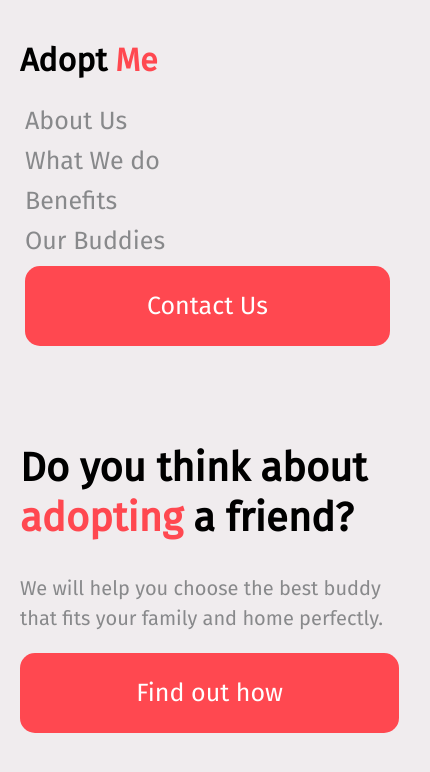
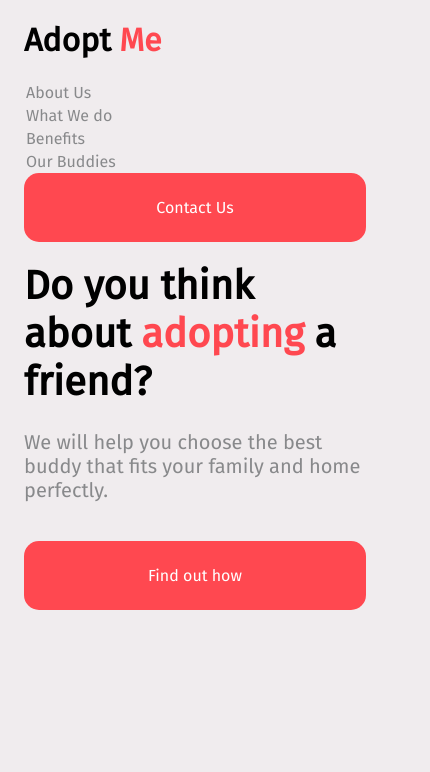
Before and after one commit to cayleatopolski/deliverable_one, a plain HTML site: page index.html in a window 390 px wide. Shown: the whole page, 430 px wide, since content can reach past the window. Drawn offline with Linux system fonts and the light colour scheme.

Commit message:
Deliverable one - First update
Changed to Mobile First
Ensured hover is working for mobile and desktop
Updated img url to "bulldog.jpg"

```diff
--- a/index.html
+++ b/index.html
@@ -16,7 +16,6 @@
         <div class="adopt-me">
             <h1> Adopt <strong>Me</strong></h1>
         </div>
-        <div class="the-nav">
         <ul class="main-nav">
             <li><a href="">About Us</a></li>
             <li><a href="">What We do</a></li>
@@ -24,15 +23,16 @@
             <li><a href="">Our Buddies</a></li>
             <li><a href="" class="button-one">Contact Us</a></li>
         </ul>
-        </div>
     </header>
 
     <main class="para-container">
         <p><span>Do you think about <strong>adopting</strong> a friend?</span></br>
             </br>
             We will help you choose the best buddy that fits your family and home perfectly.</p>
-
+        </br>
+        <div class="btn-container">
             <a href="" class="button-two">Find out how</a>
+        </div>
     </main>
 
 </body>
--- a/style.css
+++ b/style.css
@@ -1,105 +1,85 @@
 html,
 body {
+    margin: 0;
+    padding: 0;
     width: 100%;
     height: 100%;
+    background-color: #F0ECEE;
+    font-family: 'Fira Sans', sans-serif;
 }
 
 
 /* NAV */
 
-.top-container {
-    display: flex;
-    flex-flow: wrap;
-    justify-content: flex-end;
-    padding: 20px 50px;
+header {
+    margin: 0 24px;
 }
 
 ul {
-    display: flex;
-    list-style-type: none;
-    margin-left: 0;
+    list-style: none;
     padding: 0;
 }
 
 li {
-    text-decoration: none;
-    padding: 10px;
+    display: flex;
+    margin: 0;
+    padding: 0;
 }
 
 a {
     text-decoration: none;
     color: #88898B;
+    font-weight: 300;
+    padding: 2px;
 }
 
 a:hover {
     color: #FF4850;
 }
 
-.adopt-me {
-    flex-grow: 1;
-}
-
 
 /* BODY */
 
-body {
-    background-color: #F0ECEE;
-    background: url("file:///C:/Users/woahi/Desktop/topolski-deliverable-one/bulldog.jpg");
-    background-size: 100%;
-    background-repeat: no-repeat;
-    margin: auto;
-    font-family: 'Fira Sans', sans-serif;
-}
-
-.para-container {
-    padding: 50px;
-    height: 50%;
-    width: 35%;
-    display: flex;
-    flex-direction: column;
-    justify-content: center;
+main {
+    margin: 10px 24px 0px 24px;
 }
 
 span {
     font-size: 2em;
     color: black;
     font-weight: 600;
-    line-height: 50px;
-}
-
-p {
-    color: #88898B;
-    font-size: 20px;
-    line-height: 30px;
 }
 
 strong {
     color: #FF4850;
 }
 
+p {
+    color: #88898B;
+    font-size: 20px;
+    font-weight: 400;
+}
+
 
 /* BUTTON */
 
-.btn-container {
-    padding: 20px 0px;
-}
-
 .button-one {
     background-color: #FF4850;
-    padding: 1em 1em;
+    padding: 25px 122px;
     border-radius: 15px;
     color: white;
     text-align: center;
     font-weight: 300;
+    flex-grow: 1;
 }
 
 .button-two {
     background-color: #FF4850;
-    padding: 1em 4em;
+    width: 100%;
+    padding: 25px 100px;
     border-radius: 15px;
     color: white;
     font-weight: 300;
-    width: 100px;
     text-align: center;
 }
 
@@ -109,43 +89,58 @@ strong {
     border-color: #CCC;
 }
 
+.btn-container {
+    display: flex;
+}
 
-/* MEDIA */
 
-@media only screen and (max-width: 767px) {
-    body {
-        background-color: #F0ECEE;
-        background-image: none;
-        margin: 0;
-        width: 100%;
-        padding: 20px;
-    }
-    .top-container {
-        padding: 0;
-        display: block;
+/* Desktop */
+
+@media only screen and (min-width: 768px) {
+    header {
+        display: flex;
+        padding: 20px 50px;
     }
     ul {
         display: flex;
-        flex-direction: column;
+        align-items: center;
+        list-style-type: none;
+        margin-left: 0;
+        padding: 0;
     }
     li {
-        display: flex;
-        padding: 5px;
-        font-size: 25px;
+        text-decoration: none;
+        padding: 10px 0px,
     }
-    .the-nav {
-        padding: 0;
+    a {
+        padding: 10px;
+    }
+    .adopt-me {
+        flex-grow: 1;
+    }
+    /* BODY */
+    body {
+        background-color: #F0ECEE;
+        background: url("bulldog.jpg");
+        background-size: 100%;
+        background-repeat: no-repeat;
+        margin: auto;
+        font-family: 'Fira Sans', sans-serif;
     }
     .para-container {
-        width: 100%;
-        padding: 0;
+        padding: 50px;
+        height: 50%;
+        width: 35%;
+        display: flex;
+        flex-direction: column;
+        justify-content: center;
     }
     .button-one {
-        padding: 25px 122px;
+        padding: 1em 1em;
     }
     .button-two {
-        width: 46%;
-        font-size: 25px;
-        padding: 25px 100px;
+        background-color: #FF4850;
+        padding: 1em 4em;
+        width: 100px;
     }
 }
```
Lines whose indentation alone changed are shown as unchanged.
